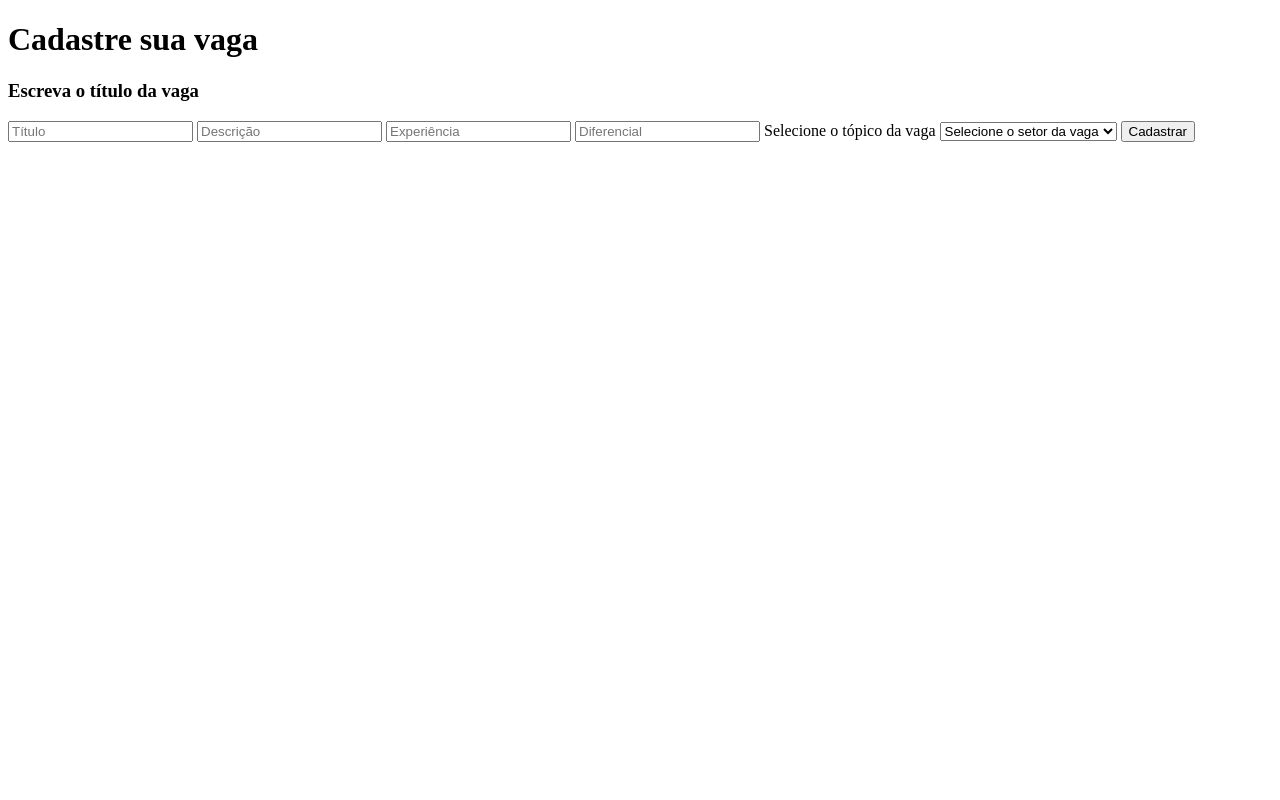
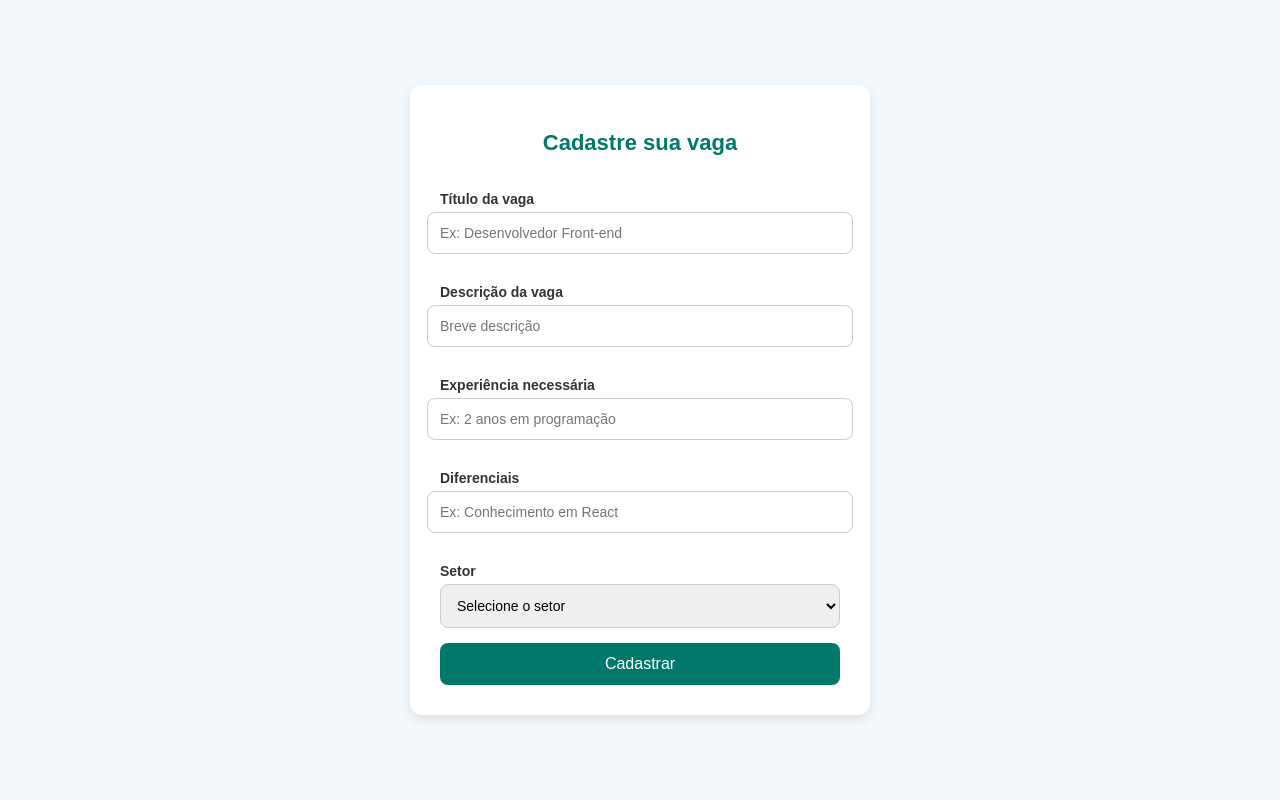
Before and after one commit to solontec/Projeto-Sonar-, a PHP site: page /sonar/views/empresa/telaCadastroVagas.php in a window 1280 px wide. Run offline with PHP 8.4, Linux system fonts and the light colour scheme.

```diff
--- a/controller/cadastroVagas.php
+++ b/controller/cadastroVagas.php
@@ -10,7 +10,7 @@ $experiencia_vaga = $_POST['experiencia_vaga'] ?? null;
 $diferencial_vaga = $_POST['diferencial_vaga'] ?? null;
 $setor = $_POST['setor'] ?? null;
 
-$cadastrarVaga = "INSERT  INTO vagas(titulo_vaga, descricao_vaga, experiencia_vaga, diferencial_vaga, topico) VALUES (?, ? ,? , ?, ?)";
+$cadastrarVaga = "INSERT INTO vagas(titulo_vaga, descricao_vaga, experiencia_vaga, diferencial_vaga, topico) VALUES (?, ? ,? , ?, ?)";
 
 $stmt = $conn->prepare($cadastrarVaga);
 
@@ -27,5 +27,6 @@ if($stmt->execute()){
     echo "erro no cadastro";
 }
 
+
 }
 ?>
--- a/views/empresa/telaCadastroVagas.php
+++ b/views/empresa/telaCadastroVagas.php
@@ -4,21 +4,105 @@
     <meta charset="UTF-8">
     <meta name="viewport" content="width=device-width, initial-scale=1.0">
     <title>Cadastrar Vagas</title>
+    <style>
+        body {
+            font-family: Arial, sans-serif;
+            background-color: #f4f9fd;
+            margin: 0;
+            padding: 0;
+            display: flex;
+            align-items: center;
+            justify-content: center;
+            height: 100vh;
+        }
+
+        .form-container {
+            background: #fff;
+            padding: 30px;
+            border-radius: 12px;
+            box-shadow: 0px 4px 12px rgba(0,0,0,0.1);
+            width: 100%;
+            max-width: 400px;
+            text-align: center;
+            display: flex;
+            flex-direction: column;
+            align-items: center;
+        }
+
+        .form-container h1 {
+            margin-bottom: 20px;
+            color: #00796b;
+            font-size: 22px;
+        }
+
+        .form-container h3 {
+            align-self: flex-start;
+            font-size: 14px;
+            margin: 15px 0 5px;
+            color: #333;
+        }
+
+        .form-container input,
+        .form-container select {
+            width: 100%;
+            padding: 12px;
+            margin-bottom: 15px;
+            border: 1px solid #ccc;
+            border-radius: 8px;
+            font-size: 14px;
+        }
+
+        .form-container input:focus,
+        .form-container select:focus {
+            outline: none;
+            border-color: #00796b;
+            box-shadow: 0 0 4px rgba(0,121,107,0.3);
+        }
+
+        .form-container button {
+            width: 100%;
+            background-color: #00796b;
+            color: white;
+            padding: 12px;
+            border: none;
+            border-radius: 8px;
+            font-size: 16px;
+            cursor: pointer;
+            transition: 0.3s ease;
+        }
+
+        .form-container button:hover {
+            background-color: #005f56;
+        }
+
+        form{
+            width: 100%;
+            display: flex;
+            flex-direction: column;
+            align-items: center;
+        }
+    </style>
 </head>
 <body>
-    <div class="cadastrar">
+    <div class="form-container">
         <h1>Cadastre sua vaga</h1>
         <form action="../../controller/cadastroVagas.php" method="POST">
 
-            <h3>Escreva o título da vaga</h3>
-            <input type="text" name="titulo_vaga" placeholder="Título" required>
-            <input type="text" name="descricao_vaga" placeholder="Descrição" required>
-            <input type="text" name="experiencia_vaga" placeholder="Experiência" required>
-            <input type="text" name="diferencial_vaga" placeholder="Diferencial" required>
+            <h3>Título da vaga</h3>
+            <input type="text" name="titulo_vaga" placeholder="Ex: Desenvolvedor Front-end" required>
 
-            <label for="setor">Selecione o tópico da vaga</label>
+            <h3>Descrição da vaga</h3>
+            <input type="text" name="descricao_vaga" placeholder="Breve descrição" required>
+
+            <h3>Experiência necessária</h3>
+            <input type="text" name="experiencia_vaga" placeholder="Ex: 2 anos em programação" required>
+
+            <h3>Diferenciais</h3>
+            <input type="text" name="diferencial_vaga" placeholder="Ex: Conhecimento em React" required>
+
+            <h3>Setor</h3>
             <select name="setor" id="setor" required>
-                <option value="" disabled selected>Selecione o setor da vaga</option>
+                <option value="" disabled selected>Selecione o setor</option>
                 <option value="Administração">Administração</option>
                 <option value="Tecnologia">Tecnologia</option>
                 <option value="Engenharia">Engenharia</option>
--- a/views/telacadastro.php
+++ b/views/telacadastro.php
@@ -24,10 +24,10 @@
         </nav>
     </header>
 
-    <!-- Fundo do formulário -->
+
     <div class="form-fundo">
 
-        <!-- Card do Cadastro -->
+
         <div class="form-cadastro">
             <h2>Cadastrar no Sonar</h2>
 
```
Also changed, not shown: views/usuario/telaVagas.php (+27 -1 lines).
